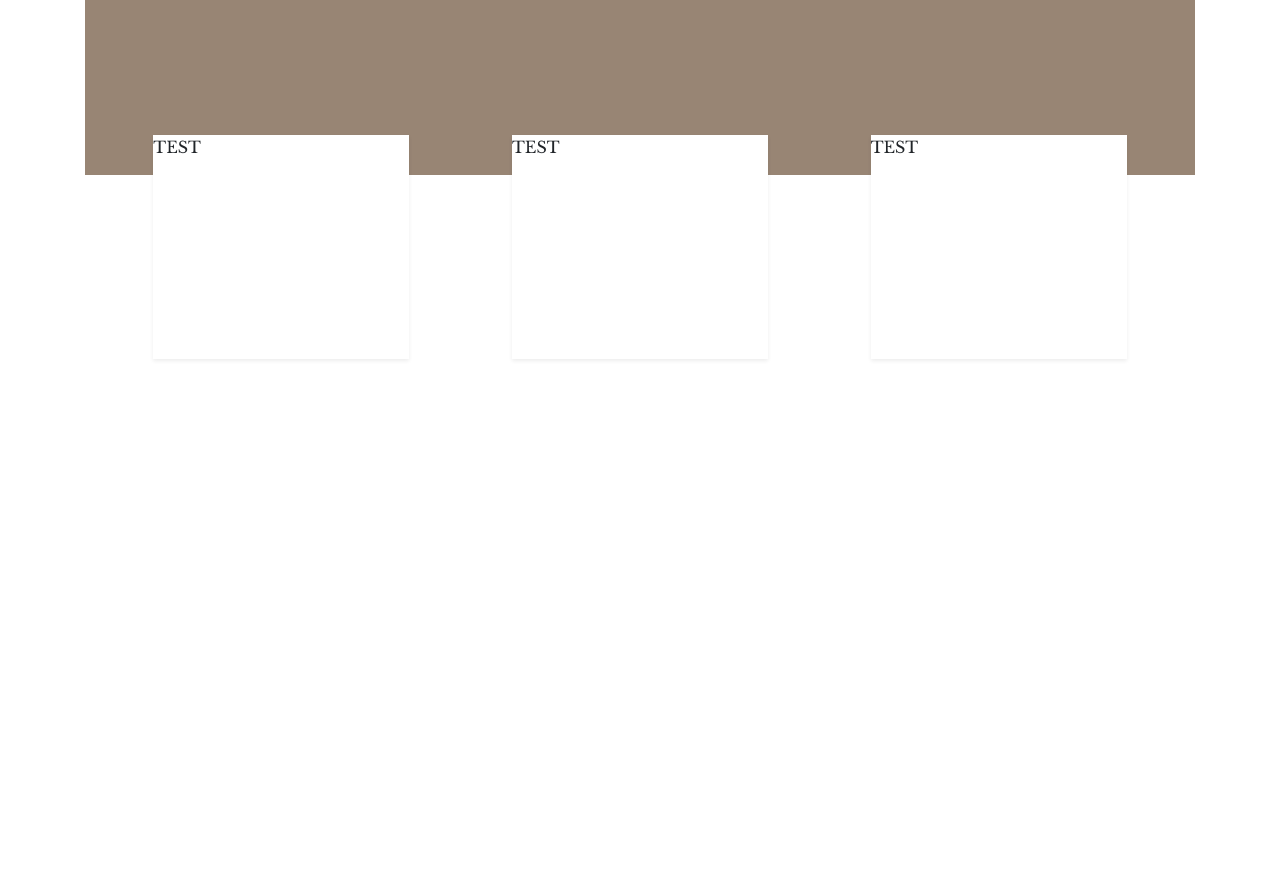
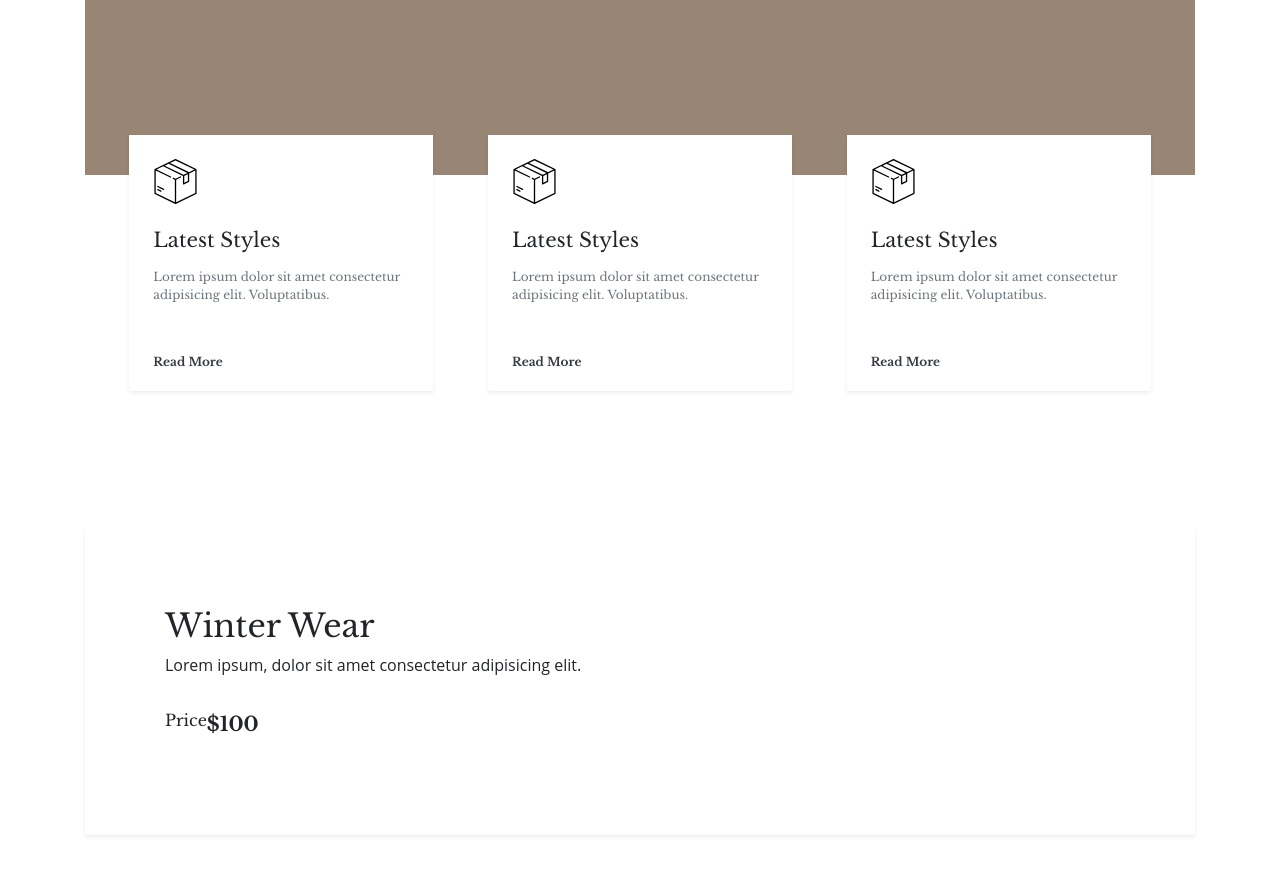
Before and after one commit to pjguitar15/react-ladies-apparel, a React (Create React App) app: page / in a window 1280 px wide. Shown: the part 1980-2855 px from the top of the page. Before the commit the page ends 2427 px from the top, so only its background shows below. Built offline with nearby package versions, Linux system fonts and the light colour scheme.

Commit message:
added content on tribox section

```diff
--- a/package.json
+++ b/package.json
@@ -12,6 +12,7 @@
     "react-dom": "^17.0.2",
     "react-scripts": "4.0.3",
     "react-scroll": "^1.8.2",
+    "styled-components": "^5.2.3",
     "web-vitals": "^1.1.1"
   },
   "scripts": {
--- a/src/App.css
+++ b/src/App.css
@@ -144,10 +144,20 @@ body {
 }
 .tri-box-item {
   margin-top: -4rem;
-  height: 14rem;
-  width: 16rem;
+  height: 16rem;
+  width: 19rem;
   z-index: 1;
   background: white;
+  padding: 1.5rem;
+  position: relative;
+}
+.box-svg {
+  height: 45px;
+}
+.read-more-link {
+  bottom: 20px;
+  font-size: 12px;
+  font-weight: 600;
 }
 
 /* Small devices (landscape phones, 576px and up) */
--- a/src/App.js
+++ b/src/App.js
@@ -6,6 +6,7 @@ import JumbotronComp from './components/JumbotronComp.jsx'
 import Category from './components/Category.jsx'
 import ProductsWrapper from './components/Products/ProductsWrapper.jsx'
 import StayInTrend from './components/StayInTrend.jsx'
+import BigAdCard from './components/BigAdCard.jsx'
 
 const App = () => {
   return (
@@ -15,6 +16,7 @@ const App = () => {
       <Category />
       <ProductsWrapper />
       <StayInTrend />
+      <BigAdCard />
     </div>
   )
 }
--- /dev/null
+++ b/src/components/BigAdCard.jsx
@@ -0,0 +1,29 @@
+import React from 'react'
+import { Container } from 'react-bootstrap'
+import styled from 'styled-components'
+const BigAdCard = () => {
+  const AdCard = styled.div`
+    padding: 5rem;
+  `
+  return (
+    <div className='py-5'>
+      <Container>
+        {/* Card */}
+        <AdCard className='shadow-sm'>
+          <h2>Winter Wear</h2>
+          <p style={{ fontFamily: 'Open Sans' }}>
+            Lorem ipsum, dolor sit amet consectetur adipisicing elit.
+          </p>
+          <div className='py-3 d-flex justify-content-left align-items-center'>
+            <h6>Price</h6>
+            <span className='font-weight-bold' style={{ fontSize: '20px' }}>
+              $100
+            </span>
+          </div>
+        </AdCard>
+      </Container>
+    </div>
+  )
+}
+
+export default BigAdCard
--- a/src/components/StayInTrend.jsx
+++ b/src/components/StayInTrend.jsx
@@ -1,5 +1,6 @@
 import React from 'react'
 import { Container, Col, Row } from 'react-bootstrap'
+import boxsvg from '../Assets/box.svg'
 const StayInTrend = () => {
   return (
     <div className='stay-in-trend-section'>
@@ -12,13 +13,52 @@ const StayInTrend = () => {
         <div className='tri-box-parent'>
           <Row>
             <Col className='p-4' md='4'>
-              <div className='mx-auto tri-box-item shadow-sm'>TEST</div>
+              <div className='mx-auto tri-box-item shadow-sm'>
+                <img className='box-svg' src={boxsvg} alt='boxicon' />
+                <h5 className='mt-4 mb-3'>Latest Styles</h5>
+                <p className='text-secondary' style={{ fontSize: '12px' }}>
+                  Lorem ipsum dolor sit amet consectetur adipisicing elit.
+                  Voluptatibus.
+                </p>
+                <a
+                  className='mt-5 read-more-link text-dark position-absolute'
+                  href='#'
+                >
+                  Read More
+                </a>
+              </div>
             </Col>
             <Col className='p-4' md='4'>
-              <div className='mx-auto tri-box-item shadow-sm'>TEST</div>
+              <div className='mx-auto tri-box-item shadow-sm'>
+                <img className='box-svg' src={boxsvg} alt='boxicon' />
+                <h5 className='mt-4 mb-3'>Latest Styles</h5>
+                <p className='text-secondary' style={{ fontSize: '12px' }}>
+                  Lorem ipsum dolor sit amet consectetur adipisicing elit.
+                  Voluptatibus.
+                </p>
+                <a
+                  className='mt-5 read-more-link text-dark position-absolute'
+                  href='#'
+                >
+                  Read More
+                </a>
+              </div>
             </Col>
             <Col className='p-4' md='4'>
-              <div className=' mx-auto tri-box-item shadow-sm'>TEST</div>
+              <div className='mx-auto tri-box-item shadow-sm'>
+                <img className='box-svg' src={boxsvg} alt='boxicon' />
+                <h5 className='mt-4 mb-3'>Latest Styles</h5>
+                <p className='text-secondary' style={{ fontSize: '12px' }}>
+                  Lorem ipsum dolor sit amet consectetur adipisicing elit.
+                  Voluptatibus.
+                </p>
+                <a
+                  className='mt-5 read-more-link text-dark position-absolute'
+                  href='#'
+                >
+                  Read More
+                </a>
+              </div>
             </Col>
           </Row>
         </div>
```
Also changed, not shown: src/Assets/box.svg (added), src/components/BigAddCard.jsx (deleted), 1 other file (tests, documents, lock files or other folders).
